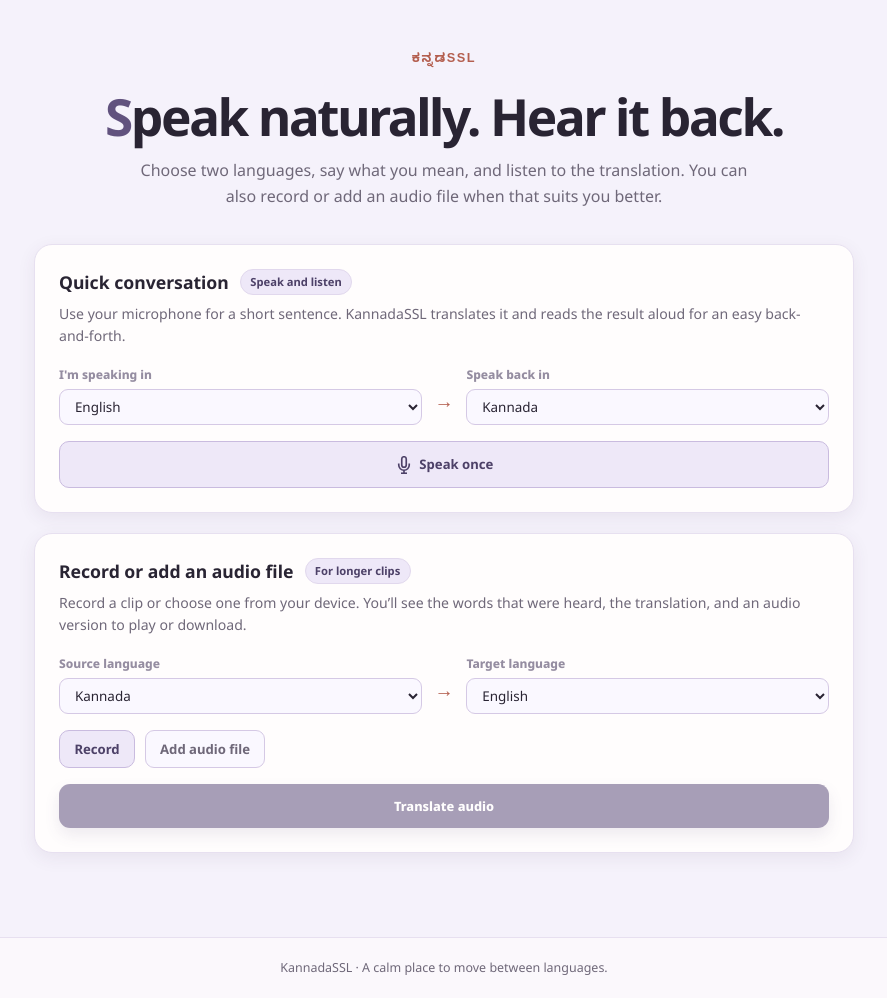
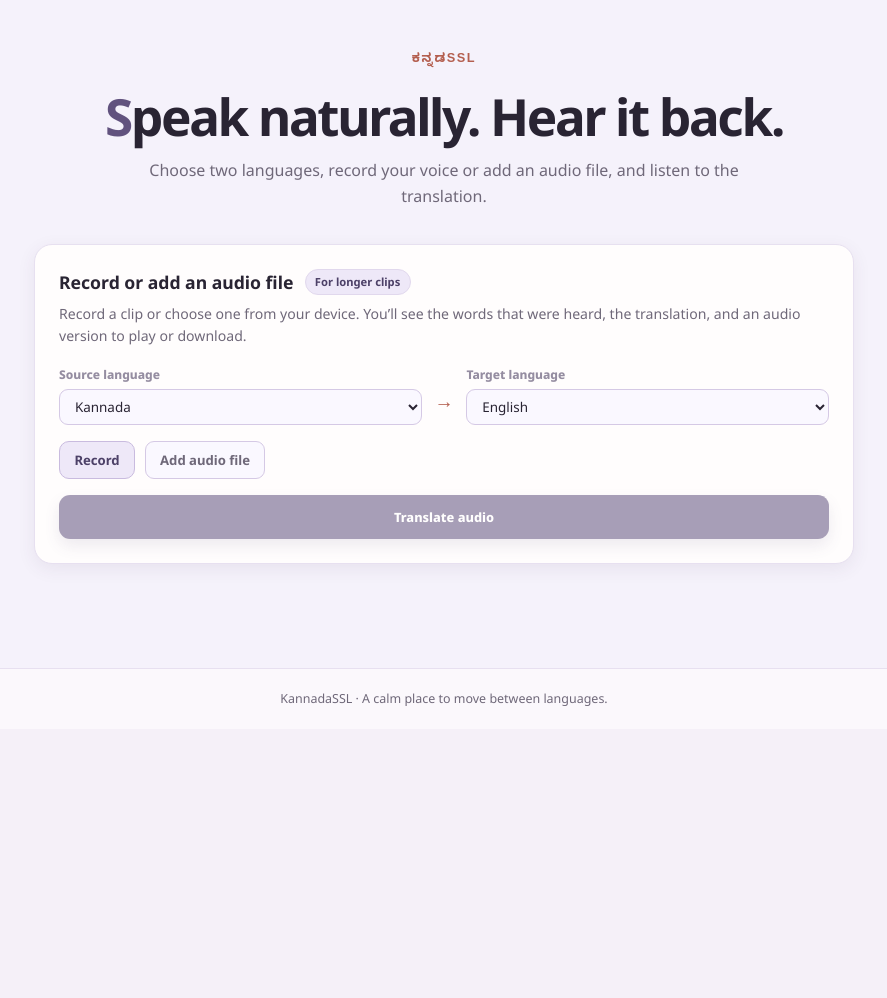
Before and after one commit to nmit-1nt23cs183/Selfsupervised-Language-model, a Flask app: page /speech-to-speech in a window 1280 px wide. Shown: the part 71-1069 px from the top of the page, without its empty margins (196-1083 px from the left). After the commit the page ends 777 px from the top, so only its background shows below. Run offline with Flask 3, Linux system fonts and the light colour scheme.

Commit message:
Update speech to speech functionality

```diff
--- a/kannada-ssl/flask_app/templates/speech_to_speech.html
+++ b/kannada-ssl/flask_app/templates/speech_to_speech.html
@@ -5,51 +5,7 @@
 
   <div class="translator-header">
     <h1>Speak naturally. Hear it back.</h1>
-    <p>Choose two languages, say what you mean, and listen to the translation. You can also record or add an audio file when that suits you better.</p>
-  </div>
-
-  <!-- Quick mode: live mic → auto-translate → auto-speak -->
-  <div class="s2s-card">
-    <div class="s2s-card-header">
-      <h3>Quick conversation</h3>
-      <span class="s2s-tag">Speak and listen</span>
-    </div>
-    <p class="s2s-desc">Use your microphone for a short sentence. KannadaSSL translates it and reads the result aloud for an easy back-and-forth.</p>
-
-    <div class="s2s-lang-row">
-      <div class="s2s-lang-field">
-        <label>I'm speaking in</label>
-        <select id="quickSourceLang">
-          {% for code, name in languages.items() %}
-          <option value="{{ code }}" {% if code == 'en' %}selected{% endif %}>{{ name }}</option>
-          {% endfor %}
-        </select>
-      </div>
-      <span class="s2s-arrow">→</span>
-      <div class="s2s-lang-field">
-        <label>Speak back in</label>
-        <select id="quickTargetLang">
-          {% for code, name in languages.items() %}
-          <option value="{{ code }}" {% if code == 'kn' %}selected{% endif %}>{{ name }}</option>
-          {% endfor %}
-        </select>
-      </div>
-    </div>
-
-    <button class="mic-btn s2s-quick-mic" id="quickMicBtn" onclick="toggleQuickMic()">
-      <svg width="18" height="18" viewBox="0 0 24 24" fill="none" stroke="currentColor" stroke-width="2.2">
-        <path d="M12 1a3 3 0 0 0-3 3v8a3 3 0 0 0 6 0V4a3 3 0 0 0-3-3z"/>
-        <path d="M19 10v2a7 7 0 0 1-14 0v-2"/>
-        <line x1="12" y1="19" x2="12" y2="23"/>
-        <line x1="8" y1="23" x2="16" y2="23"/>
-      </svg>
-      <span id="quickMicLabel">Speak once</span>
-    </button>
-
-    <div class="s2s-quick-result" id="quickResult" style="display:none;">
-      <div class="s2s-quick-line"><span class="s2s-quick-label">You said:</span> <span id="quickHeard"></span></div>
-      <div class="s2s-quick-line"><span class="s2s-quick-label">Translated:</span> <span id="quickTranslated"></span></div>
-    </div>
+    <p>Choose two languages, record your voice or add an audio file, and listen to the translation.</p>
   </div>
 
   <!-- File-based mode: upload/record audio → translated audio -->
```
Also changed, not shown: kannada-ssl/flask_app/models/speech_to_speech.py (+8 -0 lines).
